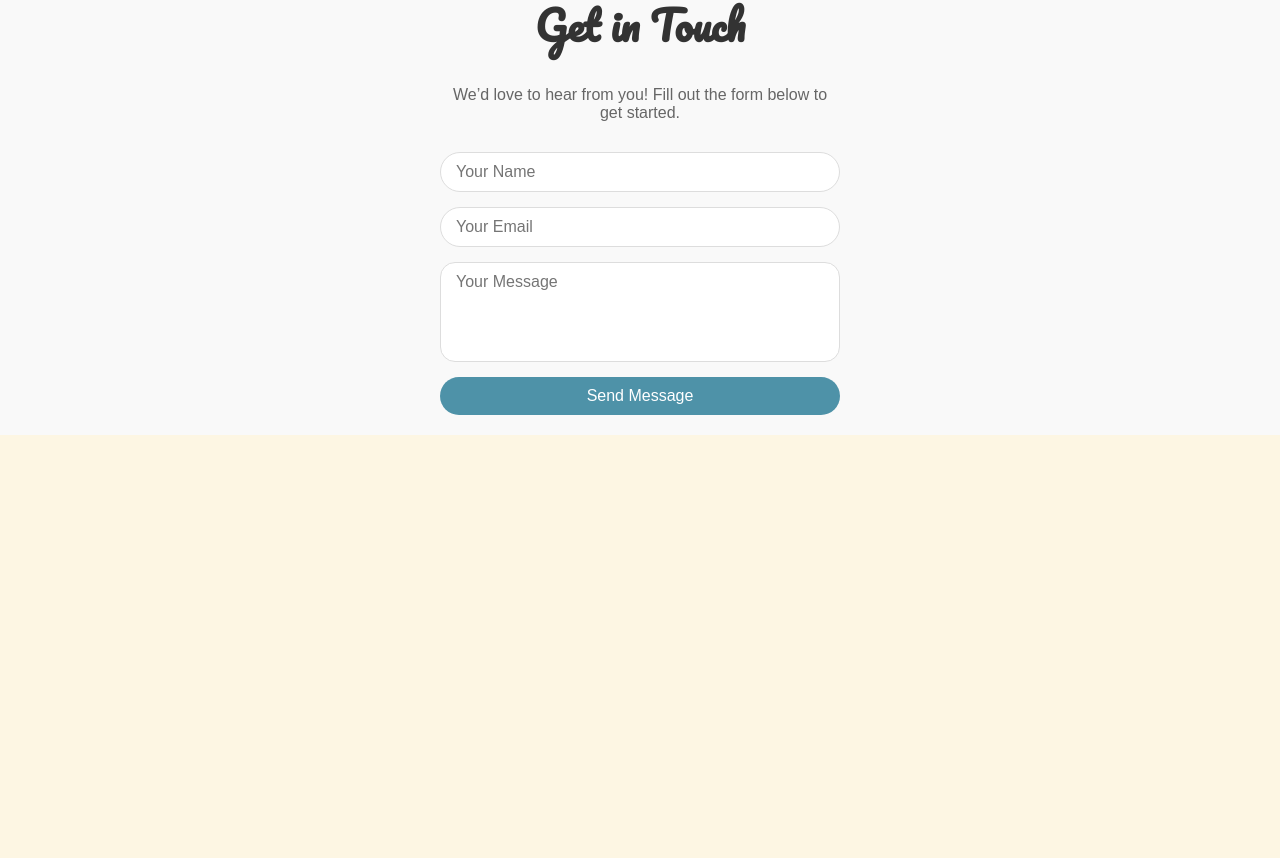
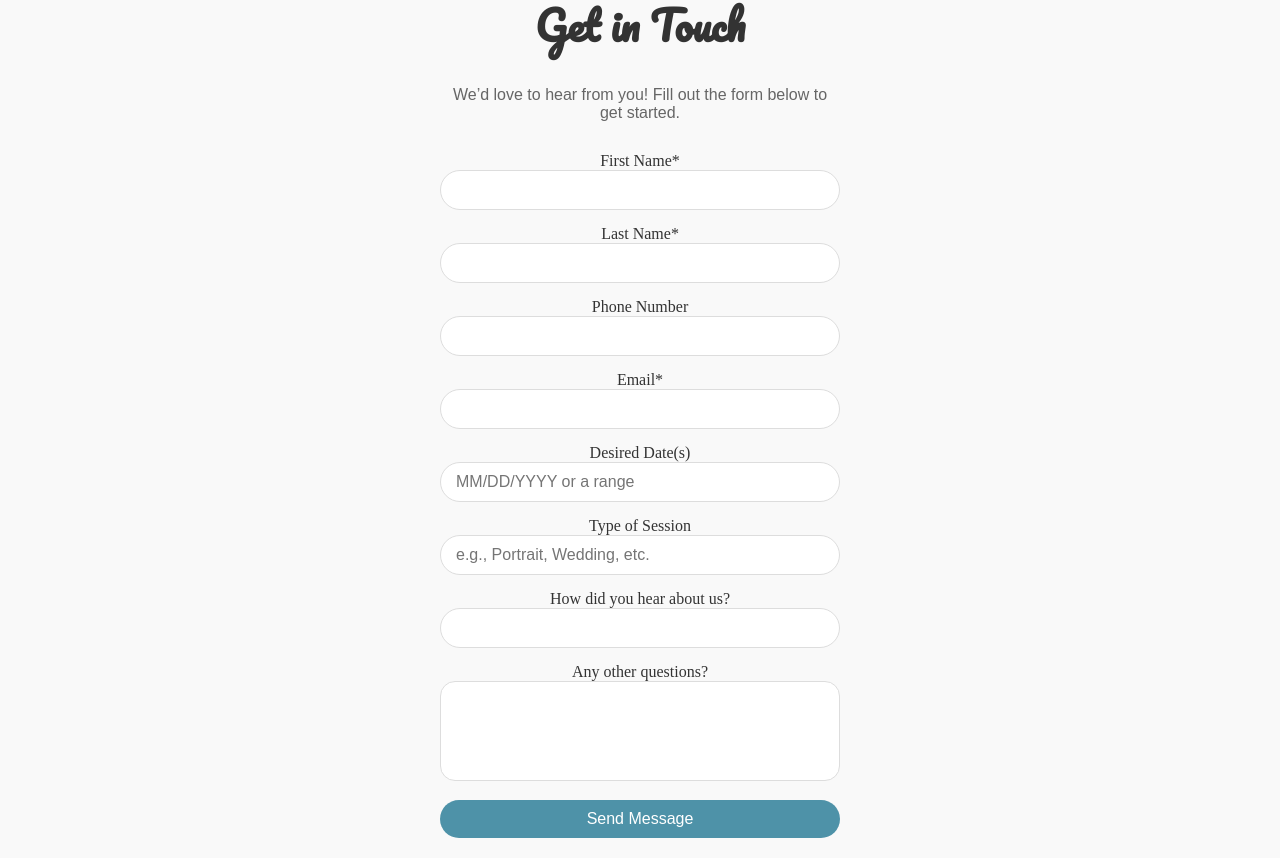
Before and after one commit to BreadBooks/BrietteCo, a React (Vite) app: page /contact in a window 1280 px wide. Shown: the part 1017-1875 px from the top of the page. Before the commit the page ends 1452 px from the top, so only its background shows below. Built offline with nearby package versions, Linux system fonts and the light colour scheme; a web font is replaced by a local one.

Commit message:
Expanded contact form

```diff
--- a/src/pages/ContactPage.jsx
+++ b/src/pages/ContactPage.jsx
@@ -15,16 +15,92 @@ function ContactPage() {
                 />
             </div>
 
-            {/* Existing Text Remains Unchanged */}
+            {/* Title & Description */}
             <h1 className="contact-title">Get in Touch</h1>
             <p className="contact-description">
                 We’d love to hear from you! Fill out the form below to get started.
             </p>
+
             <form className="contact-form">
-                <input type="text" placeholder="Your Name" className="contact-input" />
-                <input type="email" placeholder="Your Email" className="contact-input" />
-                <textarea placeholder="Your Message" className="contact-textarea"></textarea>
-                <button type="submit" className="contact-button">Send Message</button>
+                <div className="form-group">
+                    <label htmlFor="firstName">First Name*</label>
+                    <input
+                        type="text"
+                        id="firstName"
+                        name="firstName"
+                        className="contact-input"
+                        required
+                    />
+                </div>
+                <div className="form-group">
+                    <label htmlFor="lastName">Last Name*</label>
+                    <input
+                        type="text"
+                        id="lastName"
+                        name="lastName"
+                        className="contact-input"
+                        required
+                    />
+                </div>
+                <div className="form-group">
+                    <label htmlFor="phone">Phone Number</label>
+                    <input
+                        type="tel"
+                        id="phone"
+                        name="phone"
+                        className="contact-input"
+                    />
+                </div>
+                <div className="form-group">
+                    <label htmlFor="email">Email*</label>
+                    <input
+                        type="email"
+                        id="email"
+                        name="email"
+                        className="contact-input"
+                        required
+                    />
+                </div>
+                <div className="form-group">
+                    <label htmlFor="dates">Desired Date(s)</label>
+                    <input
+                        type="text"
+                        id="dates"
+                        name="dates"
+                        className="contact-input"
+                        placeholder="MM/DD/YYYY or a range"
+                    />
+                </div>
+                <div className="form-group">
+                    <label htmlFor="sessionType">Type of Session</label>
+                    <input
+                        type="text"
+                        id="sessionType"
+                        name="sessionType"
+                        className="contact-input"
+                        placeholder="e.g., Portrait, Wedding, etc."
+                    />
+                </div>
+                <div className="form-group">
+                    <label htmlFor="referral">How did you hear about us?</label>
+                    <input
+                        type="text"
+                        id="referral"
+                        name="referral"
+                        className="contact-input"
+                    />
+                </div>
+                <div className="form-group">
+                    <label htmlFor="questions">Any other questions?</label>
+                    <textarea
+                        id="questions"
+                        name="questions"
+                        className="contact-textarea"
+                    ></textarea>
+                </div>
+                <button type="submit" className="contact-button">
+                    Send Message
+                </button>
             </form>
         </div>
     );
```
